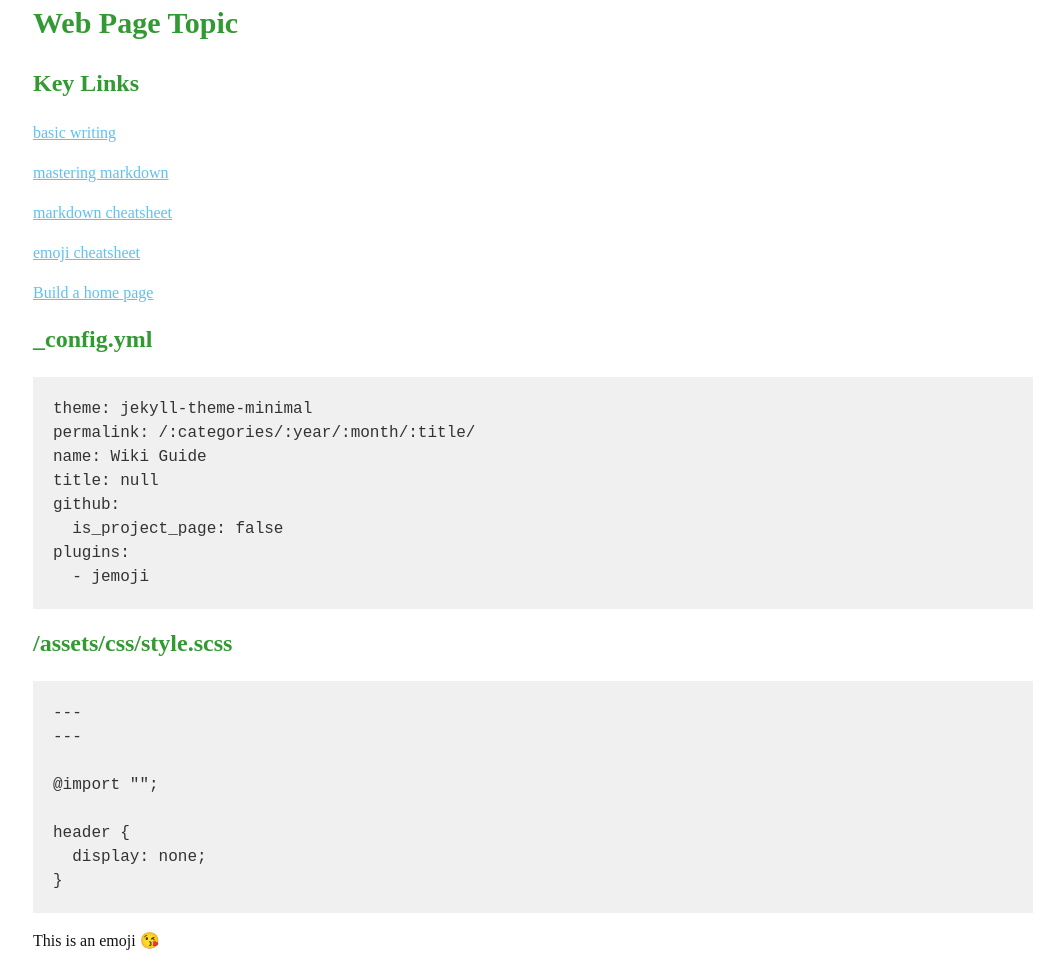
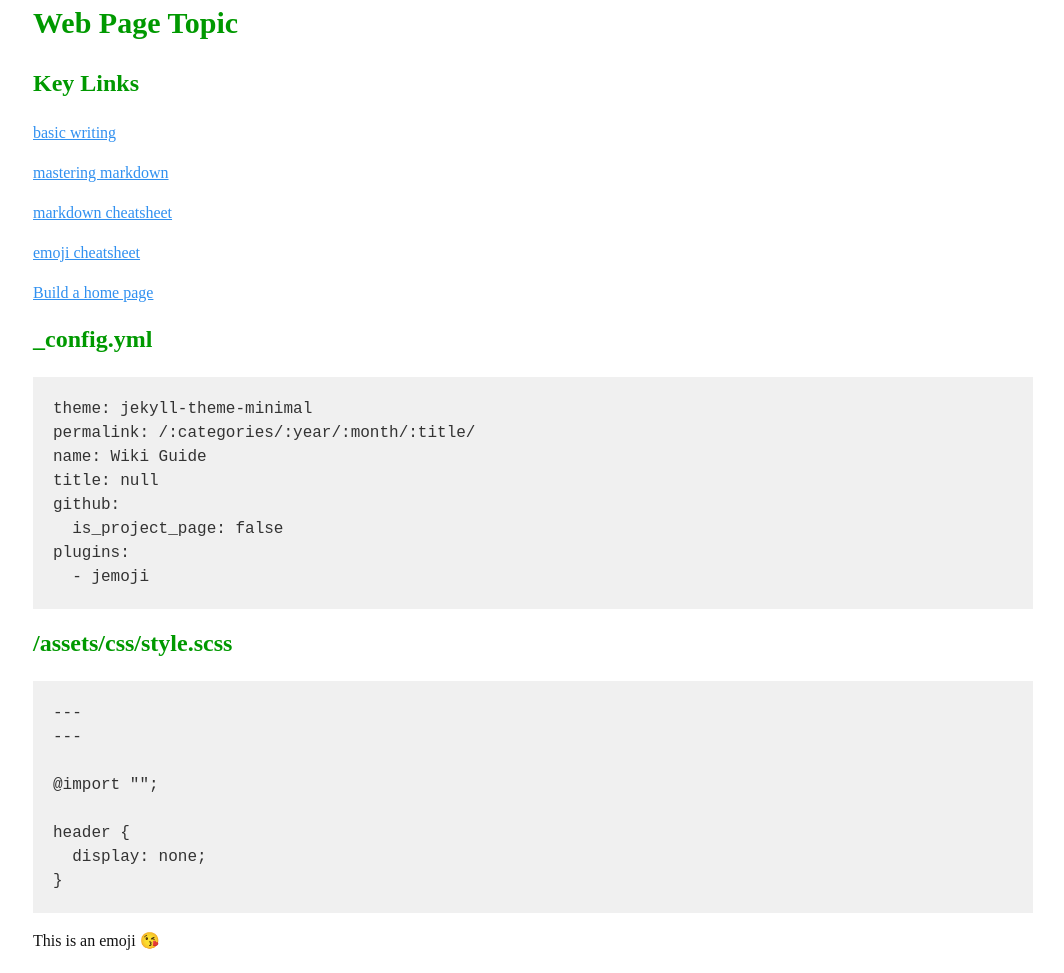
Before and after one commit to profphillips/wikibasics, a Jekyll site: the page built from index.md, in a window 1280 px wide. Shown: the whole page, without its empty margins (107-1171 px from the left). Built offline with Jekyll 4.4.1, drawn with Linux system fonts in a browser that asks for light colours; emoji names are drawn with the system emoji font; our own code applies the rules of GitHub Pages for plain Markdown files.

Commit message:
Update style.scss

```diff
--- a/assets/css/style.scss
+++ b/assets/css/style.scss
@@ -4,10 +4,10 @@ $container-max-width: 1000px;
 $body-background: #ffffff;
 $body-foreground: #111111;
 $body-font-family: 'Monaco, "Bitstream Vera Sans Mono", "Lucida Console", Terminal, monospace';
-$header-color: #339933;
+$header-color: #009900;
 $pre-background: #f0f0f0;
 $pre-foreground: #333333;
-$link-color: #60c0f0;
+$link-color: #3090f0;
 
 
 body {
```
